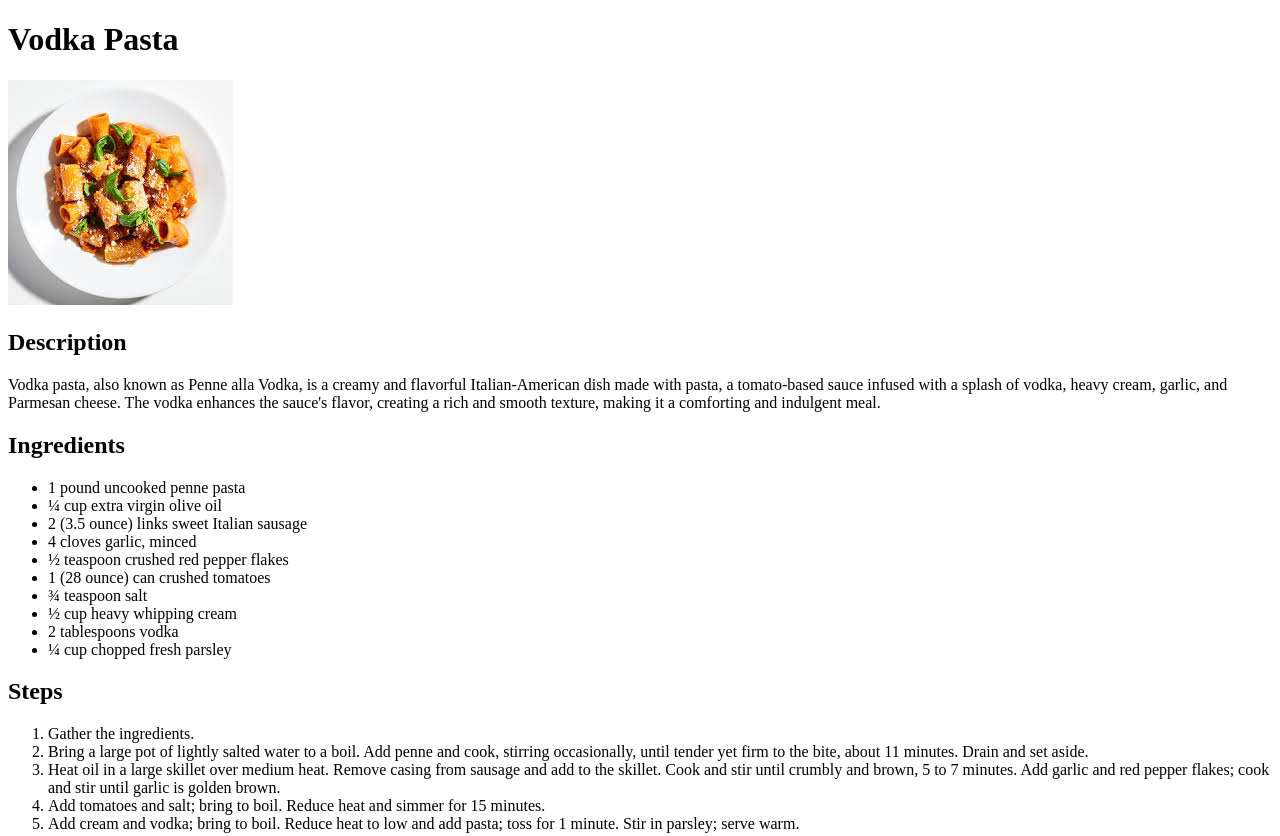
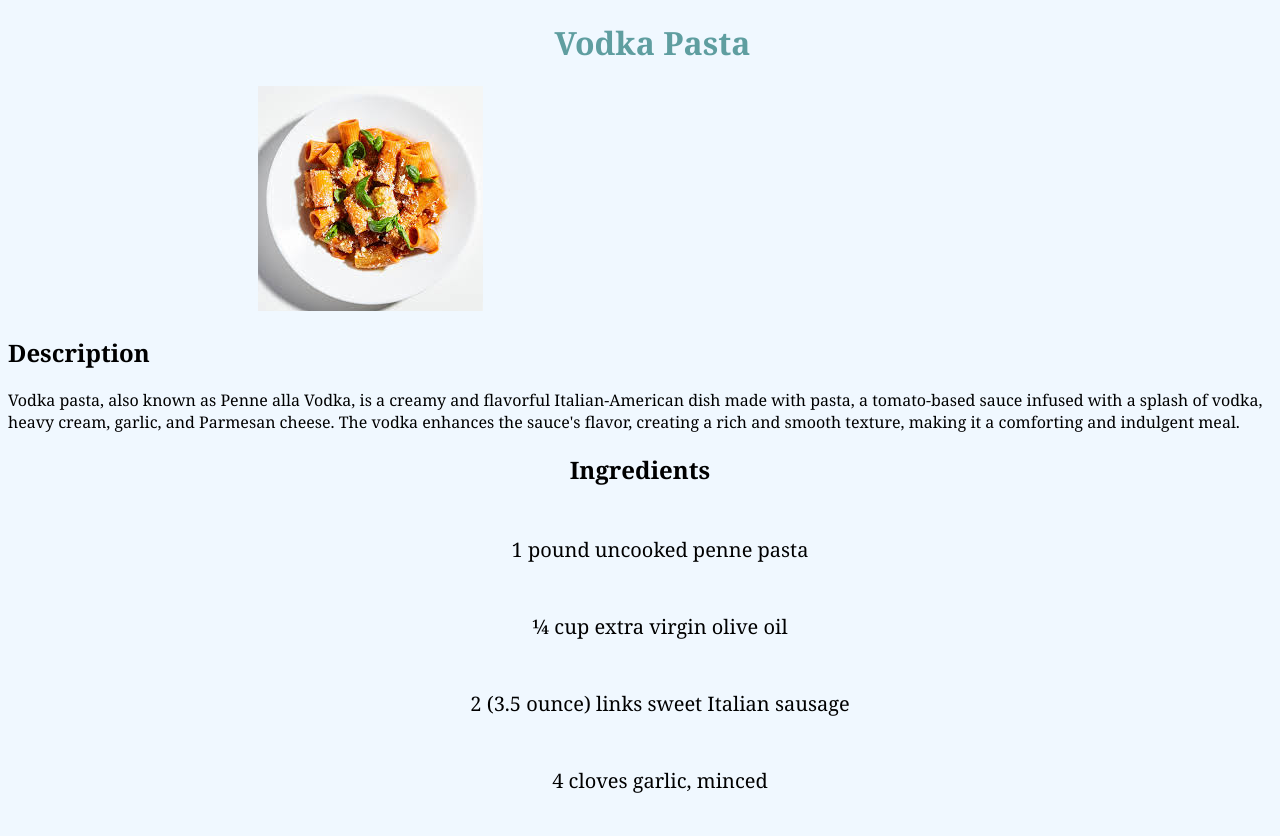
Before and after one commit to KevWin717/recipes, a plain HTML site: page dishes/vodkapasta.html in a window 1280 px wide. Shown: the top 836 px of the page. Drawn offline with Linux system fonts and the light colour scheme.

Commit message:
Update vodka pasta and partially lasagna with CSS
list bug needs to be fixed. The font should be big on the main page but smaller on recipes

```diff
--- a/dishes/vodkapasta.html
+++ b/dishes/vodkapasta.html
@@ -4,15 +4,16 @@
         <meta charset="UTF-8">
         <meta name="viewport" content="width=device-width, initial-scale=1.0">
         <title>Vodka Pasta Recipe</title>
+        <link rel="stylesheet" href="../styles.css">
     </head>
     <body>
-        <h1>Vodka Pasta</h1>
+        <h1 class="title">Vodka Pasta</h1>
         <img src="../img/vodkapasta.jpeg">
 
         <h2>Description</h2>
         <p>Vodka pasta, also known as Penne alla Vodka, is a creamy and flavorful Italian-American dish made with pasta, a tomato-based sauce infused with a splash of vodka, heavy cream, garlic, and Parmesan cheese. The vodka enhances the sauce's flavor, creating a rich and smooth texture, making it a comforting and indulgent meal.</p>
 
-        <h2>Ingredients</h2>
+        <h2 class="ingredients">Ingredients</h2>
         <ul>
             <li>1 pound uncooked penne pasta</li>
             <li>¼ cup extra virgin olive oil</li>
@@ -25,8 +26,8 @@
             <li>2 tablespoons vodka</li>
             <li>¼ cup chopped fresh parsley</li>
         </ul>
-
-        <h2>Steps</h2>
+        <br>
+        <h2 class="steps">Steps</h2>
         <ol>
             <li>Gather the ingredients.</li>
             <li>Bring a large pot of lightly salted water to a boil. Add penne and cook, stirring occasionally, until tender yet firm to the bite, about 11 minutes. Drain and set aside.</li>
--- a/styles.css
+++ b/styles.css
@@ -3,12 +3,21 @@ body{
     background-color: aliceblue;
 }
 
-li{
+img{
+    margin-left: 250px;
+}
+
+ul li{
     font-size: 20px;
     list-style: none;
     text-align: center;
     margin-bottom: 5px;
     margin-top: 50px;
+}
+
+ol li{
+    list-style: upper-roman;
+    margin: 20px;
 }
 
 a{
@@ -22,3 +31,8 @@ a{
     font-weight: bold;
     margin-left: 25px;
 }
+
+.ingredients, .steps{
+    text-align: center;
+    font-weight: bold;
+}
```
Also changed, not shown: dishes/lasagna.html (+3 -2 lines).
